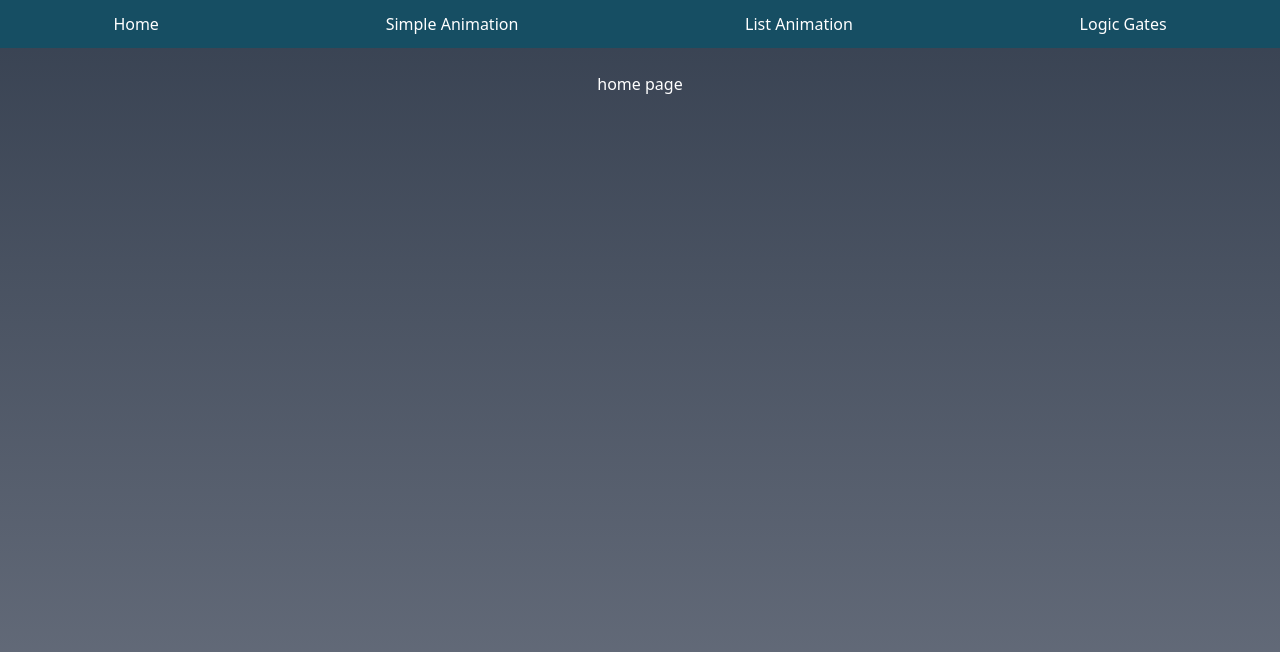
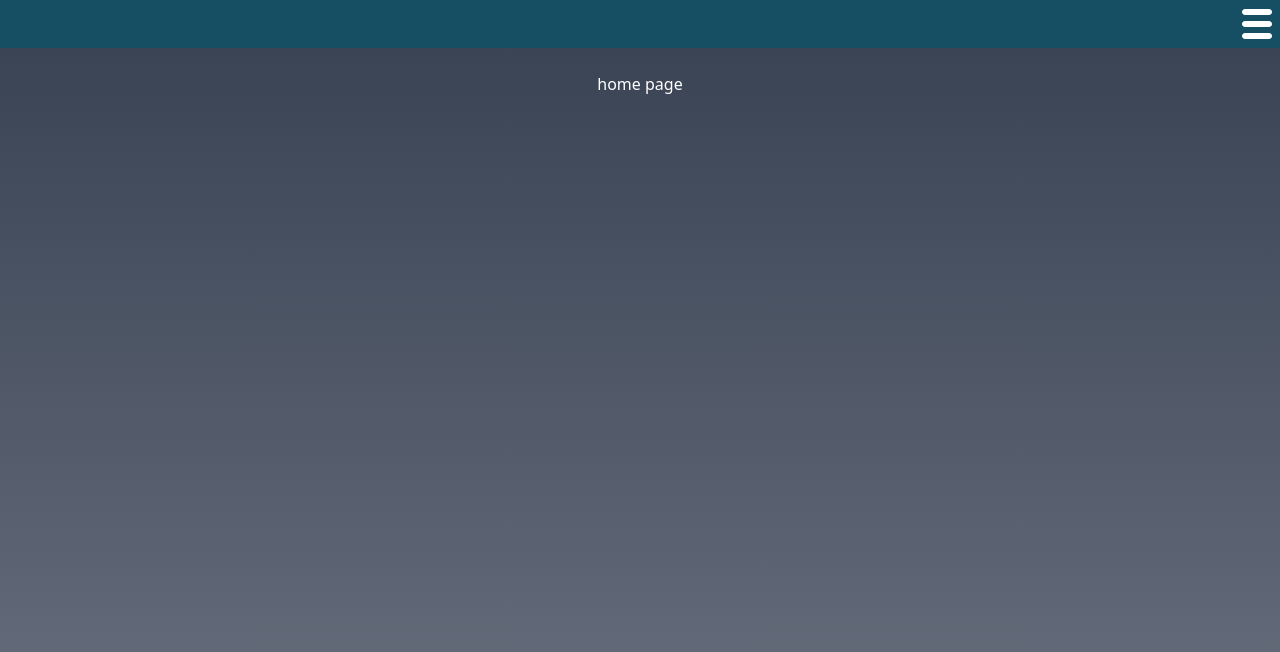
Before and after one commit to mark1yan0/animations, a Next.js app: page / in a window 1280 px wide. Shown: the top 652 px of the page. Built offline with nearby package versions, Linux system fonts and the light colour scheme.

Commit message:
adds offcanvas menu with animations (no styling)

```diff
--- /dev/null
+++ b/src/components/Header/OffCanvasMenu/NavMenu.tsx
@@ -0,0 +1,38 @@
+import React from 'react';
+import { motion } from 'framer-motion';
+import { itemVariants, navVariants, underlineVariants } from '../variants';
+import Link from 'next/link';
+
+const links = [
+  { text: 'Home', path: '/' },
+  { text: 'Simple Animation', path: '/simple' },
+  { text: 'List Animation', path: '/list' },
+  { text: 'Logic Gates', path: '/gates' },
+];
+
+const NavMenu = () => {
+  return (
+    <motion.ul
+      variants={navVariants}
+      className='h-full flex flex-col items-center justify-around overflow-hidden'
+    >
+      {links.map((link, index: number) => (
+        <motion.li
+          className='w-fit text-3xl flex flex-col'
+          variants={itemVariants}
+          key={link.path + index}
+        >
+          <motion.span initial={false} whileHover='hover'>
+            <Link href={link.path}>{link.text}</Link>
+            <motion.span
+              className='w-0 h-0.5 bg-black'
+              variants={underlineVariants}
+            ></motion.span>
+          </motion.span>
+        </motion.li>
+      ))}
+    </motion.ul>
+  );
+};
+
+export default NavMenu;
--- /dev/null
+++ b/src/components/Header/OffCanvasMenu/index.tsx
@@ -0,0 +1,19 @@
+import React from 'react';
+import { motion } from 'framer-motion';
+import { offVariants } from '../variants';
+import NavMenu from './NavMenu';
+
+const OffCanvasMenu: React.FC<{ open: boolean }> = ({ open }) => {
+  return (
+    <motion.nav
+      initial={false}
+      variants={offVariants}
+      animate={open ? 'opened' : 'closed'}
+      className='absolute top-0 right-0 bg-white text-black h-screen'
+    >
+      <NavMenu />
+    </motion.nav>
+  );
+};
+
+export default OffCanvasMenu;
--- a/src/components/Header/index.tsx
+++ b/src/components/Header/index.tsx
@@ -1,20 +1,13 @@
-import Link from 'next/link'
-
-const links = [
-  { text: 'Home', path: '/' },
-  { text: 'Simple Animation', path: '/simple' },
-  { text: 'List Animation', path: '/list' },
-  { text: 'Logic Gates', path: '/gates' }
-]
+import { useState } from 'react';
+import MenuIcon from '../SvgIcons/MenuIcon';
+import OffCanvasMenu from './OffCanvasMenu';
 
 export default function Header() {
+  const [open, setOpen] = useState(false);
   return (
-    <nav className='w-full h-12 flex items-center justify-around bg-cyan-900 mb-6 text-white'>
-      {links.map((link, index: number) => (
-        <Link href={link.path} key={link.path + index}>
-          {link.text}
-        </Link>
-      ))}
-    </nav>
-  )
+    <header className='w-full h-12 flex items-center justify-end px-2 bg-cyan-900 mb-6 text-white'>
+      <MenuIcon clickHandler={() => setOpen(prev => !prev)} open={open} />
+      <OffCanvasMenu open={open} />
+    </header>
+  );
 }
--- /dev/null
+++ b/src/components/Header/variants.ts
@@ -0,0 +1,44 @@
+import { Variants } from 'framer-motion';
+
+export const offVariants: Variants = {
+  opened: {
+    width: '100%',
+    height: '100vh',
+    transition: { type: 'tween' },
+  },
+  closed: {
+    width: 0,
+    height: 0,
+    transition: { type: 'tween', when: 'afterChildren' },
+  },
+};
+
+export const navVariants: Variants = {
+  opened: {
+    transition: { staggerChildren: 0.1, delayChildren: 0.07 },
+  },
+  closed: {
+    transition: { staggerChildren: 0.05, staggerDirection: -1 },
+  },
+};
+
+export const itemVariants: Variants = {
+  opened: {
+    opacity: 1,
+    y: 0,
+    display: 'block',
+  },
+  closed: {
+    opacity: 0,
+    y: -10,
+    transitionEnd: {
+      display: 'none',
+    },
+  },
+};
+
+export const underlineVariants: Variants = {
+  hover: {
+    width: '100%',
+  },
+};
--- /dev/null
+++ b/src/components/SvgIcons/MenuIcon.tsx
@@ -0,0 +1,58 @@
+import React from 'react';
+import { motion } from 'framer-motion';
+
+const MenuIcon: React.FC<{
+  open: boolean;
+  clickHandler: React.MouseEventHandler<HTMLSpanElement>;
+}> = ({ clickHandler, open }) => {
+  return (
+    <motion.span
+      whileTap={{ scale: 0.8 }}
+      onClick={clickHandler}
+      className='cursor-pointer z-10'
+    >
+      <HamburgerSVG open={open} />
+    </motion.span>
+  );
+};
+
+export default MenuIcon;
+
+const HamburgerSVG: React.FC<{ open: boolean }> = ({ open }) => {
+  return (
+    <svg
+      width='30px'
+      height='30px'
+      viewBox='0 0 150 150'
+      className={`transition-all duration-500 ease-linear ${
+        open ? 'fill-black' : 'fill-white'
+      }`}
+    >
+      <g id='XMLID_240_'>
+        <path
+          className={`transition-all ${
+            open
+              ? 'rotate-45 translate-x-[34px] translate-y-[10px]'
+              : 'rotate-0 translate-x-0 translate-y-0'
+          }`}
+          id='XMLID_241_'
+          d='M15,30h120c8.284,0,15-6.716,15-15s-6.716-15-15-15H15C6.716,0,0,6.716,0,15S6.716,30,15,30z'
+        />
+        <path
+          className={open ? 'hidden' : 'visible'}
+          id='XMLID_242_'
+          d='M135,60H15C6.716,60,0,66.716,0,75s6.716,15,15,15h120c8.284,0,15-6.716,15-15S143.284,60,135,60z'
+        />
+        <path
+          className={`transition-all ${
+            open
+              ? '-rotate-45 translate-x-[-71px] translate-y-[30px]'
+              : 'rotate-0 translate-x-0 translate-y-0'
+          }`}
+          id='XMLID_243_'
+          d='M135,120H15c-8.284,0-15,6.716-15,15s6.716,15,15,15h120c8.284,0,15-6.716,15-15S143.284,120,135,120z'
+        />
+      </g>
+    </svg>
+  );
+};
```
Also changed, not shown: 1 other file (tests, documents, lock files or other folders).
